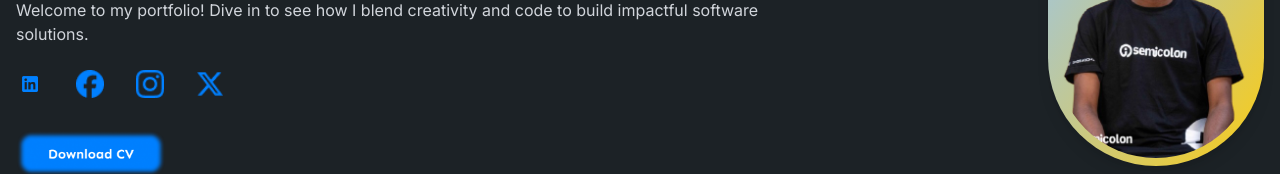
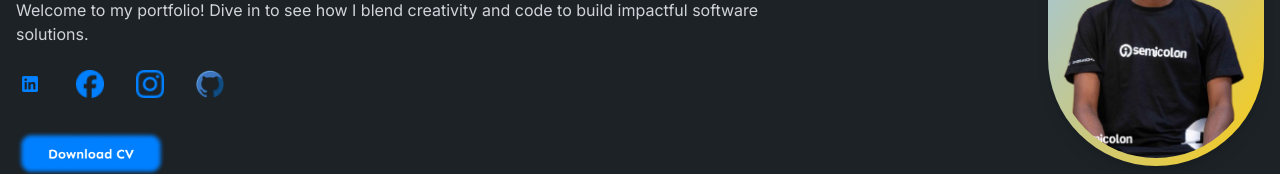
Before and after one commit to sammyaladee/portfolio, a Next.js app: page /home in a window 1280 px wide. Shown: the part 298-472 px from the top of the page. Built offline with nearby package versions, Linux system fonts and the light colour scheme.

Commit message:
completed

```diff
--- a/app/home/page.tsx
+++ b/app/home/page.tsx
@@ -1,7 +1,7 @@
 import Image from "next/image";
 import linkedInIcon from "../../asset/Frame 135.png";
 import facebookIcon from "../../asset/Social Icons.png";
-import twitterIcon from "../../asset/Social Icons (2).png";
+import githubIcon from "../../asset/github.png";
 import instagramIcon from "../../asset/Social Icons (1).png";
 import myPicture from "../../asset/my-picture.png";
 import DON from "../../asset/DON.png";
@@ -35,8 +35,8 @@ export default function Home() {
             <a href="https://www.instagram.com/chef__fizzy/profilecard/?igsh=MXRnMWdjd2lrbjI0eA==" target="_blank" rel="noopener noreferrer">
               <Image src={instagramIcon} alt="Instagram" width={28} height={28} />
             </a>
-            <a href="https://twitter.com/yourprofile" target="_blank" rel="noopener noreferrer">
-              <Image src={twitterIcon} alt="Twitter" width={28} height={28} />
+            <a href="https://github.com/sammyalade" target="_blank" rel="noopener noreferrer">
+              <Image src={githubIcon} alt="Twitter" width={28} height={28} />
             </a>
           </div>
 
```
Also changed, not shown: asset/github.png (added).
